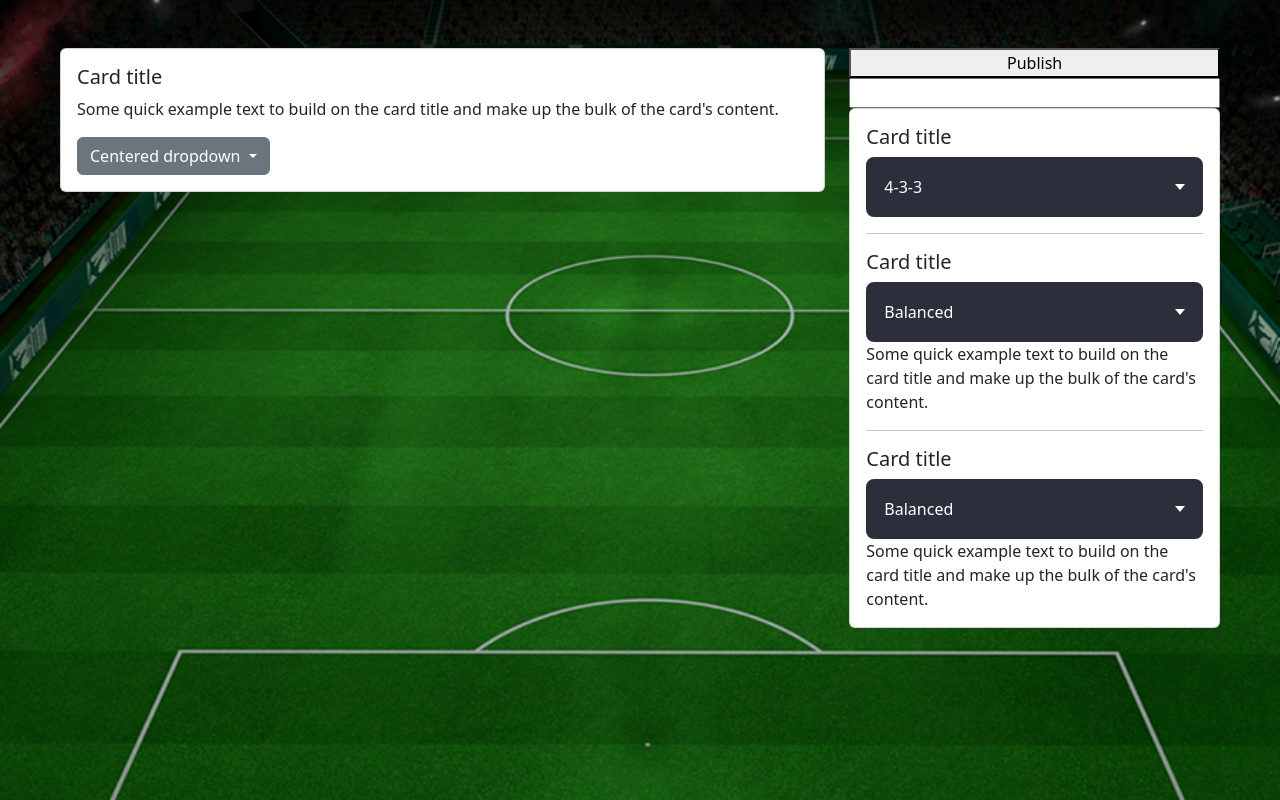
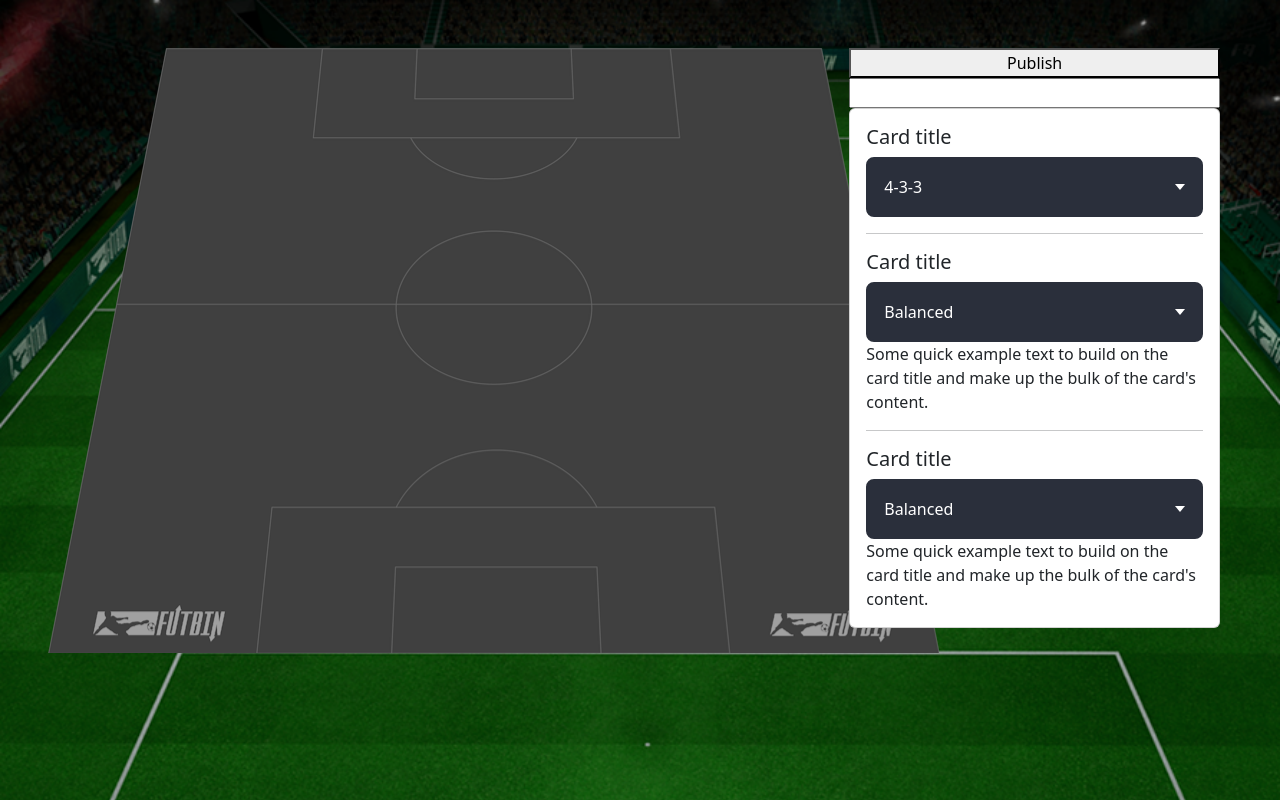
Before and after one commit to kirito554jbr/FUT-CHAMP, a plain HTML site: page index.html in a window 1280 px wide. Drawn offline with nearby package versions, Linux system fonts and the light colour scheme.

Commit message:
first day blocked in spliting the pitch

```diff
--- a/index.html
+++ b/index.html
@@ -11,26 +11,47 @@
 <body class="stade">
     <section class="mx-5 mt-5 row">
 
-        <div class="col-md-8">
-            <div></div>
+        <div class="col-md-8 ">
+            <div class="pitch row justify-content-center">
+                <div class="col-md-2 row">
+                    <div></div>
+                    <div></div>
+                    <div></div>
+                    <div></div>
+                    <div></div>
+                </div>
+                <div class="col-md-2 row">
+                    <div></div>
+                    <div></div>
+                    <div></div>
+                    <div></div>
+                    <div></div>
+                </div>
+                <div class="col-md-2 row">
+                    <div></div>
+                    <div></div>
+                    <div></div>
+                    <div></div>
+                    <div></div>
+                </div>
+                <div class="col-md-2 row">
+                    <div></div>
+                    <div></div>
+                    <div></div>
+                    <div></div>
+                    <div></div>
+                </div>
+                <div class="col-md-2 row">
+                    <div></div>
+                    <div></div>
+                    <div></div>
+                    <div></div>
+                    <div></div>
+                </div>
 
-            <div class="card side-card">
-                <div class="card-body">
-                    <h5 class="card-title">Card title</h5>
-                    <p class="card-text">Some quick example text to build on the card title and make up the bulk of the card's content.</p>
-                    <div class="dropdown-center">
-                        <button class="btn btn-secondary dropdown-toggle" type="button" data-bs-toggle="dropdown" aria-expanded="false">
-                        Centered dropdown
-                        </button>
-                        <ul class="dropdown-menu">
-                        <li><a class="dropdown-item" href="#">Action</a></li>
-                        <li><a class="dropdown-item" href="#">Action two</a></li>
-                        <li><a class="dropdown-item" href="#">Action three</a></li>
-                        </ul>
-                    </div>
 
             </div>
-        </div>
+
          </div>
          <div class="col-md-4">
             <div>
--- a/style.css
+++ b/style.css
@@ -91,3 +91,20 @@
     display: block;
     opacity: 1;
 }
+
+
+.pitch {
+background-image: url("src/assets/img/https3A2F2Fcdn.png");
+height: 37.8rem;
+width: 55.7rem;
+
+}
+
+.pitch img {
+    height: 150px;
+}
+
+.pitch div {
+    height: 100px;
+    width: 200px;
+}
```
Also changed, not shown: src/assets/img/https3A2F2Fcdn.png (added), 1 other file.
